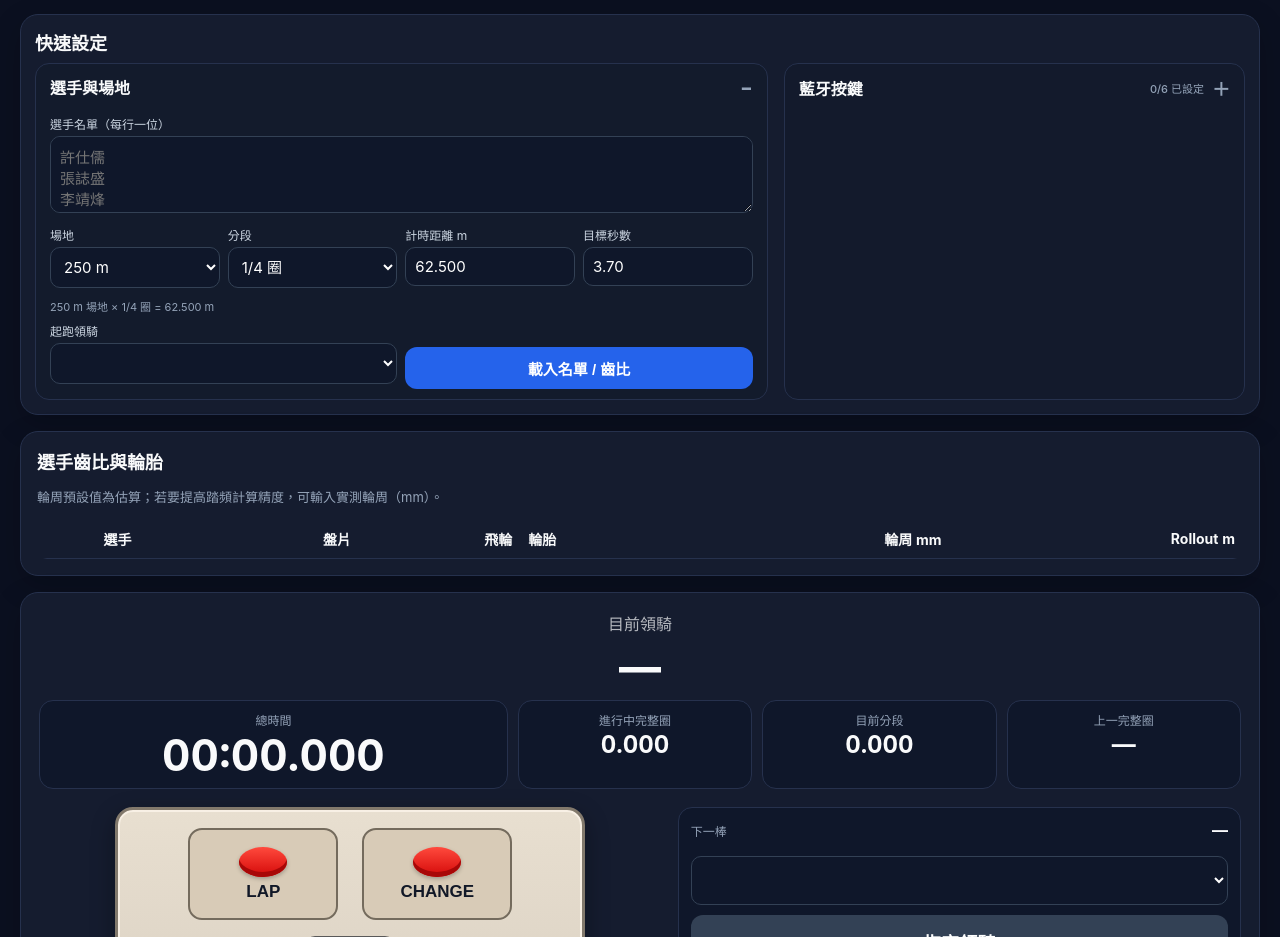
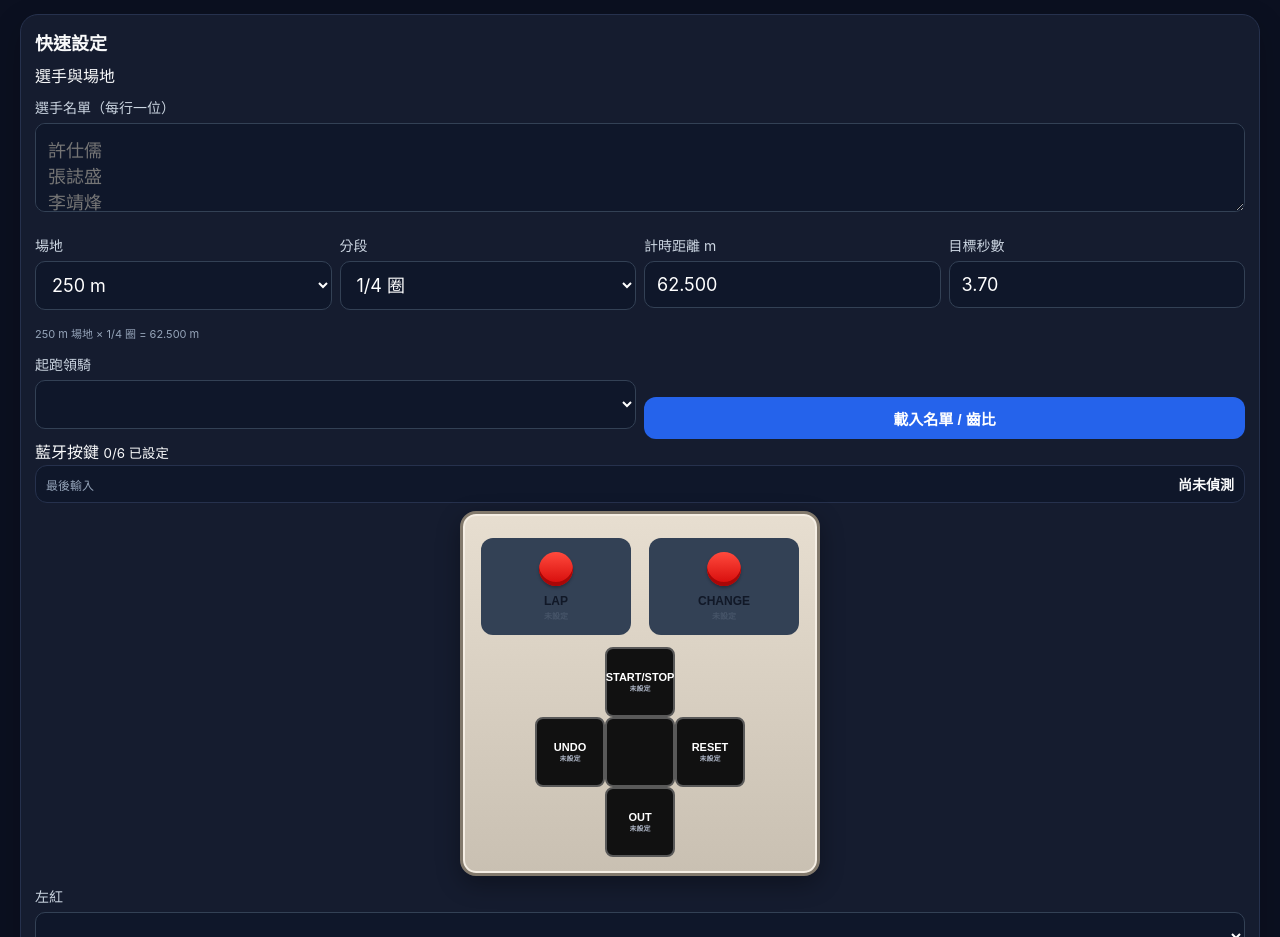
Before and after one commit to ahi0128/track-cycling-timer, a plain HTML site: page index.html in a window 1280 px wide. Shown: the part 55-992 px from the top of the page. Drawn offline with nearby package versions, Linux system fonts and the light colour scheme.

Commit message:
Use fixed side-by-side setup and slot-based virtual controller

```diff
--- a/index.html
+++ b/index.html
@@ -6,7 +6,7 @@
   <meta name="theme-color" content="#111827">
   <title>Track Cycling Timer</title>
   <link rel="manifest" href="./manifest.webmanifest">
-  <link rel="stylesheet" href="./styles.css">
+  <link rel="stylesheet" href="./styles.css?v=22">
 </head>
 <body>
 <div id="lapBoard" class="lap-board" aria-live="assertive" aria-hidden="true">
@@ -18,11 +18,10 @@
 
 <section class="card compact-settings" id="quickSettings">
 <h2>快速設定</h2>
-<div class="settings-columns">
+<div class="settings-columns-fixed">
 
-<details class="compact-details" open>
-<summary>選手與場地</summary>
-<div class="compact-body">
+  <div class="settings-panel rider-settings-panel">
+    <div class="settings-panel-title">選手與場地</div>
     <label>選手名單（每行一位）
       <textarea id="riders" rows="3" placeholder="許仕儒&#10;張誌盛&#10;李靖烽&#10;杜志濠"></textarea>
     </label>
@@ -34,7 +33,6 @@
           <option value="333.333">333.333 m</option>
         </select>
       </label>
-
       <label>分段
         <select id="segmentPreset">
           <option value="quarter">1/4 圈</option>
@@ -43,11 +41,9 @@
           <option value="custom">自訂</option>
         </select>
       </label>
-
       <label>計時距離 m
         <input id="segmentDistance" type="number" value="62.5" min="1" step="0.001">
       </label>
-
       <label>目標秒數
         <input id="targetLap" type="number" value="3.70" min="0.1" step="0.01">
       </label>
@@ -55,42 +51,52 @@
 
     <div id="distanceHint" class="compact-hint">250 m × 1/4 圈 = 62.500 m</div>
     <div class="compact-grid compact-bottom">
-<label>起跑領騎
-<select id="startingLeader"></select>
-</label>
+      <label>起跑領騎<select id="startingLeader"></select></label>
       <button id="prepareBtn" class="primary compact-action">載入名單 / 齒比</button>
     </div>
   </div>
-</details>
 
-<details class="compact-details controller-details">
-<summary>藍牙按鍵 <span id="controllerSummaryState">已配對後可直接設定</span></summary>
-<div class="compact-body">
-<div class="controller-status compact-controller-status"><span>最後輸入</span><strong id="lastControllerInput">尚未偵測</strong></div>
+  <div class="settings-panel controller-settings-panel">
+    <div class="settings-panel-title">
+      <span>藍牙按鍵</span>
+      <small id="controllerSummaryState">0/6 已設定</small>
+    </div>
+    <div class="controller-status compact-controller-status">
+      <span>最後輸入</span><strong id="lastControllerInput">尚未偵測</strong>
+    </div>
 
-<div class="controller-shell" aria-label="藍牙控制器按鍵配置">
+    <div class="controller-shell controller-shell-setup" aria-label="藍牙控制器實體位置">
       <div class="controller-red-row">
-    <button class="learn-control controller-red" data-action="lap" aria-label="設定 LAP">
-      <span>LAP</span><small id="map-lap">未設定</small>
+        <button class="slot-learn controller-red" data-slot="redLeft">
+          <span class="slot-action-text" data-slot-label="redLeft">LAP</span>
+          <small data-slot-sig="redLeft">未設定</small>
         </button>
-    <button class="learn-control controller-red" data-action="change" aria-label="設定 CHANGE">
-      <span>CHANGE</span><small id="map-change">未設定</small>
+        <button class="slot-learn controller-red" data-slot="redRight">
+          <span class="slot-action-text" data-slot-label="redRight">CHANGE</span>
+          <small data-slot-sig="redRight">未設定</small>
         </button>
       </div>
-
       <div class="controller-dpad">
-    <button class="learn-control dpad-key dpad-up" data-action="startStop"><span>START</span><small id="map-startStop">未設定</small></button>
-    <button class="learn-control dpad-key dpad-left" data-action="undo"><span>UNDO</span><small id="map-undo">未設定</small></button>
+        <button class="slot-learn dpad-key dpad-up" data-slot="up"><span data-slot-label="up">START/STOP</span><small data-slot-sig="up">未設定</small></button>
+        <button class="slot-learn dpad-key dpad-left" data-slot="left"><span data-slot-label="left">UNDO</span><small data-slot-sig="left">未設定</small></button>
         <div class="dpad-center"></div>
-    <button class="learn-control dpad-key dpad-right" data-action="reset"><span>RESET</span><small id="map-reset">未設定</small></button>
-    <button class="learn-control dpad-key dpad-down" data-action="out"><span>OUT</span><small id="map-out">未設定</small></button>
+        <button class="slot-learn dpad-key dpad-right" data-slot="right"><span data-slot-label="right">RESET</span><small data-slot-sig="right">未設定</small></button>
+        <button class="slot-learn dpad-key dpad-down" data-slot="down"><span data-slot-label="down">OUT</span><small data-slot-sig="down">未設定</small></button>
       </div>
     </div>
 
-<p id="controllerLearnHint" class="hint controller-hint">點畫面上的虛擬按鍵，再按一次實體控制器上的對應按鍵。</p>
+    <div class="slot-action-grid">
+      <label>左紅<select class="slot-action-select" data-slot="redLeft"></select></label>
+      <label>右紅<select class="slot-action-select" data-slot="redRight"></select></label>
+      <label>上<select class="slot-action-select" data-slot="up"></select></label>
+      <label>左<select class="slot-action-select" data-slot="left"></select></label>
+      <label>右<select class="slot-action-select" data-slot="right"></select></label>
+      <label>下<select class="slot-action-select" data-slot="down"></select></label>
+    </div>
+
+    <p id="controllerLearnHint" class="hint controller-hint">點上方實體位置，再按一次手上的同一顆按鍵完成學習；下方可更換該位置的功能。</p>
     <button id="clearControllerMap" class="compact-clear">清除按鍵設定</button>
   </div>
-</details>
 </div>
 </section>
 
@@ -109,46 +115,30 @@
 <div class="timer-top">
   <div class="leader-label">目前領騎</div>
   <div id="leader" class="leader">—</div>
-
   <div class="time-dashboard">
-    <div class="time-main-panel">
-      <span>總時間</span>
-      <strong id="clock">00:00.000</strong>
-    </div>
-    <div class="time-mini-panel">
-      <span>進行中完整圈</span>
-      <strong id="currentFullLapClock">0.000</strong>
-    </div>
-    <div class="time-mini-panel">
-      <span>目前分段</span>
-      <strong id="segmentClock">0.000</strong>
-    </div>
-    <div class="time-mini-panel">
-      <span>上一完整圈</span>
-      <strong id="previousFullLap">—</strong>
-    </div>
+    <div class="time-main-panel"><span>總時間</span><strong id="clock">00:00.000</strong></div>
+    <div class="time-mini-panel"><span>進行中完整圈</span><strong id="currentFullLapClock">0.000</strong></div>
+    <div class="time-mini-panel"><span>目前分段</span><strong id="segmentClock">0.000</strong></div>
+    <div class="time-mini-panel"><span>上一完整圈</span><strong id="previousFullLap">—</strong></div>
   </div>
 </div>
 
 <div class="timer-workspace">
-  <div class="timer-controller-shell" aria-label="碼錶實體按鍵配置">
+  <div class="timer-controller-shell" aria-label="碼錶虛擬控制器">
     <div class="timer-red-row">
-      <button id="lapBtn" class="timer-red-button timer-lap">
-        <span class="round-red"></span>
-        <strong>LAP</strong>
+      <button class="timer-slot-button timer-red-button" data-timer-slot="redLeft">
+        <span class="round-red"></span><strong data-timer-label="redLeft">LAP</strong>
       </button>
-      <button id="changeBtn" class="timer-red-button timer-change">
-        <span class="round-red"></span>
-        <strong>CHANGE</strong>
+      <button class="timer-slot-button timer-red-button" data-timer-slot="redRight">
+        <span class="round-red"></span><strong data-timer-label="redRight">CHANGE</strong>
       </button>
     </div>
-
     <div class="timer-dpad">
-      <button id="startStopBtn" class="timer-dpad-key timer-up"><span>START</span></button>
-      <button id="undoBtn" class="timer-dpad-key timer-left"><span>UNDO</span></button>
+      <button class="timer-slot-button timer-dpad-key timer-up" data-timer-slot="up"><span data-timer-label="up">START</span></button>
+      <button class="timer-slot-button timer-dpad-key timer-left" data-timer-slot="left"><span data-timer-label="left">UNDO</span></button>
       <div class="timer-dpad-center"></div>
-      <button id="resetBtn" class="timer-dpad-key timer-right"><span>RESET</span></button>
-      <button id="outBtnTop" class="timer-dpad-key timer-down danger-dpad"><span>OUT</span></button>
+      <button class="timer-slot-button timer-dpad-key timer-right" data-timer-slot="right"><span data-timer-label="right">RESET</span></button>
+      <button class="timer-slot-button timer-dpad-key timer-down" data-timer-slot="down"><span data-timer-label="down">OUT</span></button>
     </div>
   </div>
 
@@ -158,6 +148,15 @@
     <button id="setLeaderBtn">指定領騎</button>
     <div id="rotationRoster" class="rotation-roster"></div>
   </div>
+</div>
+
+<div class="action-proxies" aria-hidden="true">
+  <button id="lapBtn" type="button"></button>
+  <button id="changeBtn" type="button"></button>
+  <button id="startStopBtn" type="button"></button>
+  <button id="undoBtn" type="button"></button>
+  <button id="resetBtn" type="button"></button>
+  <button id="outBtnTop" type="button"></button>
 </div>
 </section>
 
@@ -207,6 +206,6 @@
 </section>
 </main>
 <script src="https://cdn.jsdelivr.net/npm/exceljs@4.4.0/dist/exceljs.min.js"></script>
-<script src="./app.js"></script>
+<script src="./app.js?v=22"></script>
 </body>
 </html>
```
Lines whose indentation alone changed are shown as unchanged.
